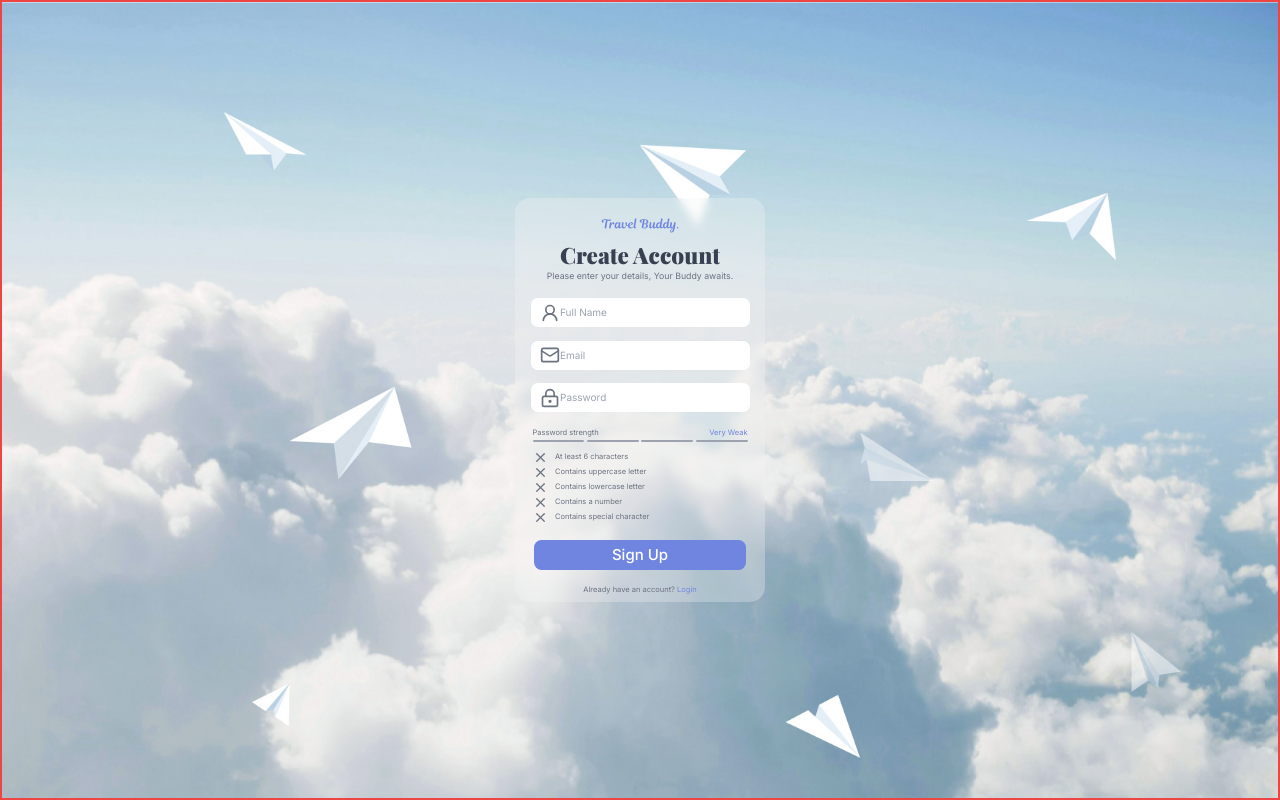
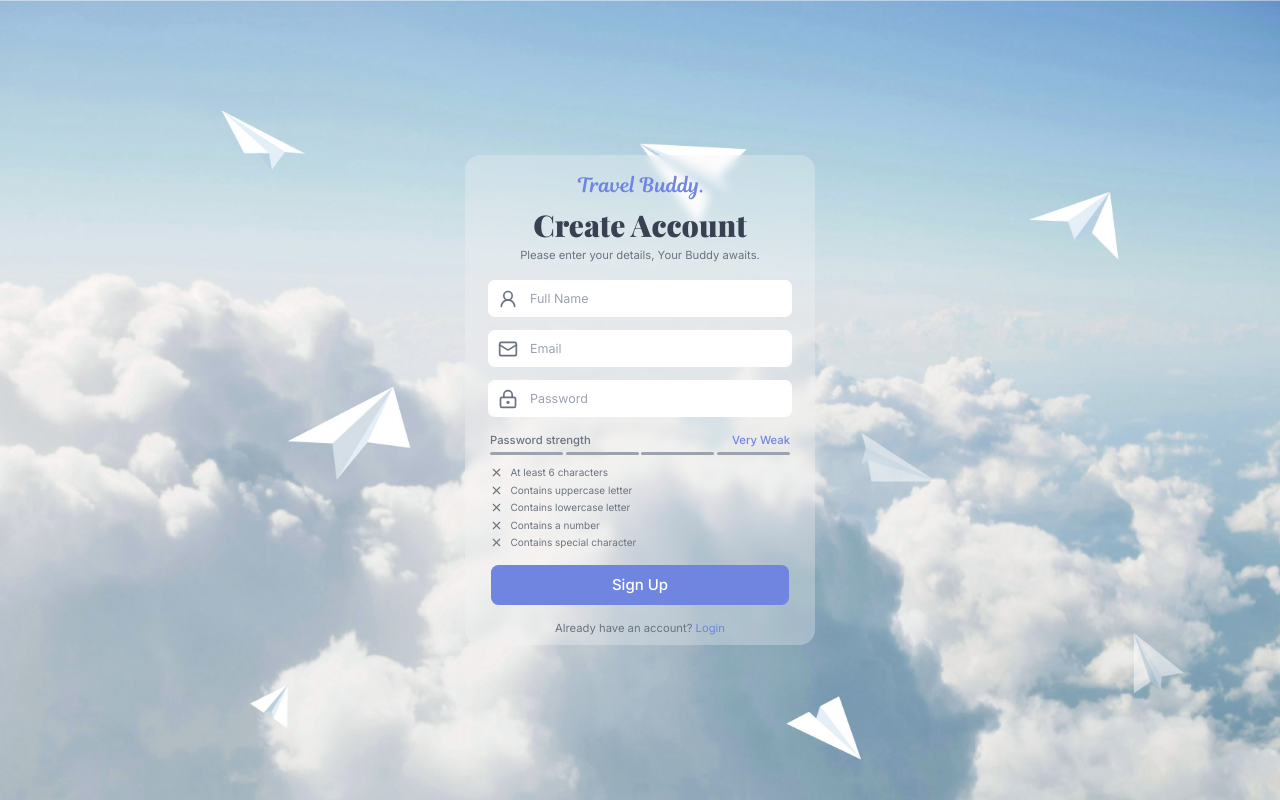
Before and after one commit to Gaurav-Nath-Dev/TravelBuddy_Project, a React (Vite) app in the folder frontend/: page /signup in a window 1280 px wide. Built offline with nearby package versions, Linux system fonts and the light colour scheme; no server answers; a web font is replaced by a local one.

Commit message:
Font size corrected

```diff
--- a/frontend/src/components/Input.jsx
+++ b/frontend/src/components/Input.jsx
@@ -1,9 +1,9 @@
 export const Input = ({ icon: Icon, ...props }) => {
   return (
-    <div className="relative mx-7 mt-7 flex items-center">
+    <div className="relative mx-10 mt-7 flex items-center">
       <Icon size={20} className = "absolute ml-3"></Icon>
       <input {...props}
-      className=" w-full py-2 pl-11 outline-2 outline outline-white hover:outline-[#6F85DF] cursor-pointer rounded-lg duration-500"/>
+      className=" w-full py-3 pl-16 text-xl outline-2 outline outline-white hover:outline-[#6F85DF] rounded-lg duration-500"/>
     </div>
   )
 }
--- a/frontend/src/components/Navbar.jsx
+++ b/frontend/src/components/Navbar.jsx
@@ -21,10 +21,20 @@ export const Navbar = () => {
     toast.success("Successfully Loged Out!");
   }
 
+  const checkWindowWidth = () => {
+    if (window.innerWidth <= 768) {
+      setOpenNav(true);
+    } else {
+      setOpenNav(false);
+    }
+  };
+
   useEffect(() => {
-    window.addEventListener(
-      "resize", () => (window.innerWidth <= 960) ? setOpenNav(true) : setOpenNav(false),
-    );
+    checkWindowWidth();
+    window.addEventListener('resize', checkWindowWidth);
+    return () => {
+      window.removeEventListener('resize', checkWindowWidth);
+    };
   }, []);
 
   return (
--- a/frontend/src/components/PasswordStrengthMeter.jsx
+++ b/frontend/src/components/PasswordStrengthMeter.jsx
@@ -12,13 +12,13 @@ const PasswordCriteria = ({ password }) => {
   return (
     <div className="mt-3">
       {criteria.map((item) => (
-        <div key={item.label} className="flex items-center">
+        <div key={item.label} className="flex items-center space-y-1">
           {item.met ? (
-            <Check size={15} color={"#6F85DF"}/>
+            <Check size={13} color={"#6F85DF"}/>
           ) : (
-            <X size={15}/>
+            <X size={13} className="mt-1"/>
           )}
-          <span className={`ml-3 text-xs ${item.met ? "text-blue_main" : "text-grey-500"}`}>{item.label}</span>
+          <span className={`ml-3 text-base ${item.met ? "text-blue_main" : "text-grey-500"}`}>{item.label}</span>
         </div>
       ))}
     </div>
@@ -45,15 +45,15 @@ export const PasswordStrengthMeter = ({ password }) => {
   const strength = getStrength(password);
 
   return(
-    <div className="mt-7 px-7">
+    <div className="mt-7 mx-10">
       <div className="flex justify-between text-xs">
-        <span>Password strength</span>
-        <span className="text-blue_main">{getStrengthText(strength)}</span>
+        <span className="text-lg font-medium">Password strength</span>
+        <span className="text-lg font-medium text-blue_main">{getStrengthText(strength)}</span>
       </div>
       <div className="flex space-x-1">
         {[...Array(4)].map((_, index) => (
           <div key={index}
-            className={`mt-1 h-[0.2rem] w-1/4 rounded-full
+            className={`mt-1 h-[0.3rem] w-1/4 rounded-full
               ${index < strength ? "bg-blue_main": "bg-gray-400"}
               `}
           />
--- a/frontend/src/pages/ForgotPasswordPage.jsx
+++ b/frontend/src/pages/ForgotPasswordPage.jsx
@@ -19,16 +19,18 @@ export const ForgotPasswordPage = () => {
 
 	return (
       <section className=" bord flex justify-center h-[100svh] overflow-hidden bg-cloud_planes bg-center bg-no-repeat bg-cover items-center">
-      <motion.div className=" absolute text-center rounded-3xl  w-[25rem] h-fit bg-gray-100 bg-opacity-[.3] backdrop-blur-sm text-gray-500"
+      <motion.div className=" absolute text-center rounded-3xl  w-[35rem] h-fit bg-gray-100 bg-opacity-[.3] backdrop-blur-sm text-gray-500"
       initial={{ opacity: 0, y: 20 }}
       animate={{ opacity: 1, y:0 }}
       transition={{ duration: 0.5 }}
       >
-        <img src={travel_buddy_logo} alt="" className="w-[8rem] mt-8 m-auto"/>
-        <h1 className=" mt-4 text-3xl text-gray-700 font-playfair font-black">Forgot Password</h1>
+        <Link to={"/"}>
+        <img src={travel_buddy_logo} alt="" className="w-[13rem] mt-8 m-auto"/>
+         </Link>
+        <h1 className=" mt-4 text-5xl text-gray-700 font-playfair font-black">Forgot Password</h1>
         {(!isSubmitted) ?
         <form onSubmit={handleSubmit}>
-        <p className="my-4 text-sm">Enter your email address and we'll send you a link to reset your password.</p>
+        <p className="my-4 mx-5 text-lg">Enter your email address and we'll send you a link to reset your password.</p>
           <Input icon = {Mail}
             type = "email"
             placeholder = "Email Address"
@@ -36,13 +38,13 @@ export const ForgotPasswordPage = () => {
             onChange = {(e) => setEmail(e.target.value)}
             />
         <motion.button
-          whileHover={{ scale: 1.02 }}
+          whileHover={{ scale: 1.1 }}
           whileTap={{ scale: 0.98 }}
-          className="text-white w-[85%] font-medium py-2 my-6 text-xl rounded-xl bg-blue_main"
+          className="text-white w-[85%] font-medium py-4 my-6 text-xl rounded-xl bg-blue_main"
           type="submit"
           disabled={isLoading}
         >
-          {isLoading ? <Loader className="w-6 h-6 animate-spin mx-auto" /> : "Send Reset Link"}
+          {isLoading ? <Loader className="animate-spin mx-auto" size={24}/> : "Send Reset Link"}
         </motion.button>
         </form>
         :
@@ -58,9 +60,9 @@ export const ForgotPasswordPage = () => {
             <p>If an account exits for {email}, you will receive a password reset link shortly.</p>
           </div>
         }
-        <div className="my-4 text-xs flex justify-center">
+        <div className="mb-4 text-lg flex justify-center">
           <Link to={"/login"} className="flex items-center hover:text-blue_main">
-            <ArrowLeft className="h-4 w-4 mr-2" />Back to Login
+            <ArrowLeft size={14} className="mr-2" />Back to Login
           </Link>
         </div>
       </motion.div>
--- a/frontend/src/pages/LogInPage.jsx
+++ b/frontend/src/pages/LogInPage.jsx
@@ -26,16 +26,16 @@ export const LogInPage = () => {
     <>
       <section className=" bord flex justify-center h-[100svh] overflow-hidden bg-cloud_planes bg-center bg-no-repeat bg-cover items-center">
       <motion.div
-      className=" absolute text-center rounded-3xl  w-[25rem] h-fit bg-gray-100 bg-opacity-[.3] backdrop-blur-sm text-gray-500"
+      className=" absolute text-center rounded-3xl  w-[35rem] h-fit bg-gray-100 bg-opacity-[.3] backdrop-blur-sm text-gray-500"
       initial={{ opacity: 0, y: 20 }}
       animate={{ opacity: 1, y:0 }}
       transition={{ duration: 0.5 }}
       >
         <Link to={"/"}>
-          <img src={travel_buddy_logo} alt="" className="w-[8rem] mt-8 m-auto"/>
+          <img src={travel_buddy_logo} alt="" className="w-[13rem] mt-8 m-auto"/>
         </Link>
-        <h1 className=" mt-4 text-4xl text-gray-700 font-playfair font-black">Welcome Back!</h1>
-        <p className="mt-1 text-sm">Please enter your details, Your Buddy awaits.</p>
+        <h1 className=" mt-4 text-5xl text-gray-700 font-playfair font-black">Welcome Back!</h1>
+        <p className="mt-1 text-lg">Please enter your details, Your Buddy awaits.</p>
         <form onSubmit={handleLogIn}>
           <Input icon = {Mail}
             type = "text"
@@ -49,19 +49,19 @@ export const LogInPage = () => {
             value = {password}
             onChange = {(e) => setPassword(e.target.value)}
             />
-          <p className="mx-7 mt-3 text-left hover:text-blue_main"><Link to="/forgot-password">Forget Password</Link></p>
-        {error && <p className="mx-7 text-left text-red-500">{error}</p>}
+          <p className="mx-10 mt-3 text-left text-lg hover:text-blue_main"><Link to="/forgot-password">Forget Password ?</Link></p>
+        {error && <p className="ml-10 mt-6 text-lg text-left text-red-500">{error}</p>}
         <motion.button
-          whileHover={{ scale: 1.02 }}
+          whileHover={{ scale: 1.1 }}
           whileTap={{ scale: 0.98 }}
-          className="text-white w-[85%] font-medium py-2 my-6 text-2xl rounded-xl bg-blue_main"
+          className="text-white w-[85%] font-medium py-4 my-6 text-2xl rounded-xl bg-blue_main"
           type="submit"
           disabled={isLoading}
         >
-          {isLoading ? <Loader className="w-6 h-6 animate-spin mx-auto" /> : "Log In"}
+          {isLoading ? <Loader className="animate-spin mx-auto" size={24} /> : "Log In"}
         </motion.button>
         </form>
-        <p className="text-xs mb-3">Don't have an account?{" "}
+        <p className="text-lg mb-3">Don't have an account?{" "}
           <Link to = {"/signup"} className="text-blue_main">Signup</Link>
         </p>
       </motion.div>
--- a/frontend/src/pages/SignUpPage.jsx
+++ b/frontend/src/pages/SignUpPage.jsx
@@ -21,22 +21,21 @@ export const SignUpPage = () => {
       await signup(email, password, name);
       navigate("/verify-email");
     } catch (error) {
-      console.log(error)
     }
   }
   return (
     <>
-      <section className=" bord flex justify-center h-[100svh] overflow-hidden bg-cloud_planes bg-center bg-no-repeat bg-cover items-center">
+      <section className="flex justify-center h-[100svh] overflow-hidden bg-cloud_planes bg-center bg-no-repeat bg-cover items-center">
       <motion.div
         initial={{ opacity: 0, y: 20 }}
         animate={{ opacity: 1, y: 0 }}
         transition={{ duration: 0.5 }}
-        className=" absolute text-center rounded-3xl w-[25rem] h-fit bg-gray-100 bg-opacity-[.3] backdrop-blur-sm text-gray-500">
+        className=" absolute text-center rounded-3xl w-[35rem] h-fit bg-gray-100 bg-opacity-[.3] backdrop-blur-sm text-gray-500">
         <Link to={"/"}>
-          <img src={travel_buddy_logo} alt="" className="w-[8rem] mt-8 m-auto"/>
+          <img src={travel_buddy_logo} alt="" className="w-[13rem] mt-8 m-auto"/>
         </Link>
-        <h1 className=" mt-4 text-4xl text-gray-700 font-playfair font-black">Create Account</h1>
-        <p className="mt-1 text-sm">Please enter your details, Your Buddy awaits.</p>
+        <h1 className=" mt-4 text-5xl text-gray-700 font-playfair font-black">Create Account</h1>
+        <p className="mt-3 text-lg">Please enter your details, Your Buddy awaits.</p>
         <form onSubmit={handleSignUp}>
           <Input icon = {User2}
             type = "text"
@@ -56,20 +55,20 @@ export const SignUpPage = () => {
             value = {password}
             onChange = {(e) => setPassword(e.target.value)}
             />
-        {error && <p className="px-6 mt-3 text-left text-red-500">{error}</p>}
+        {error && <p className="ml-10 mt-6 text-lg text-left text-red-500">{error}</p>}
         <PasswordStrengthMeter password={password} />
 
         <motion.button
-          whileHover={{ scale: 1.02 }}
+          whileHover={{ scale: 1.1 }}
           whileTap={{ scale: 0.98}}
           type="submit"
           disabled={isLoading}
-          className=" text-white w-[85%] font-medium py-2 my-6 text-2xl rounded-xl bg-blue_main"
+          className=" text-white w-[85%] font-medium py-4 my-6 text-2xl rounded-xl bg-blue_main"
         >
           {isLoading ? <Loader className=" animate-spin mx-auto" size={24} /> : "Sign Up"}
         </motion.button>
         </form>
-        <p className="text-xs mb-3">Already have an account? {" "}
+        <p className="text-lg mb-3">Already have an account? {" "}
           <Link to = {"/login"} className="text-blue_main"> Login</Link>
         </p>
       </motion.div>
```
